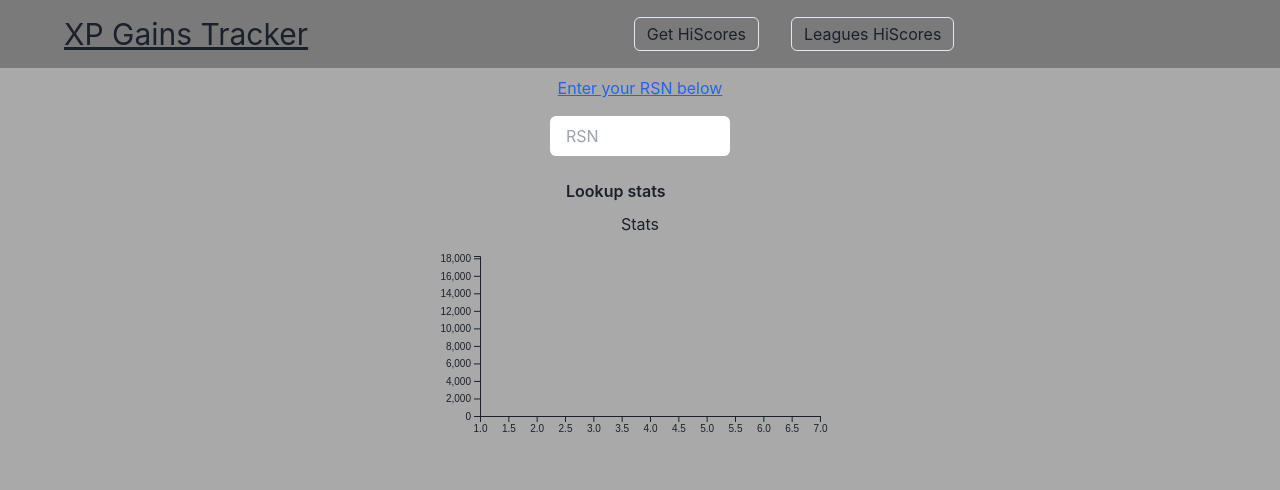
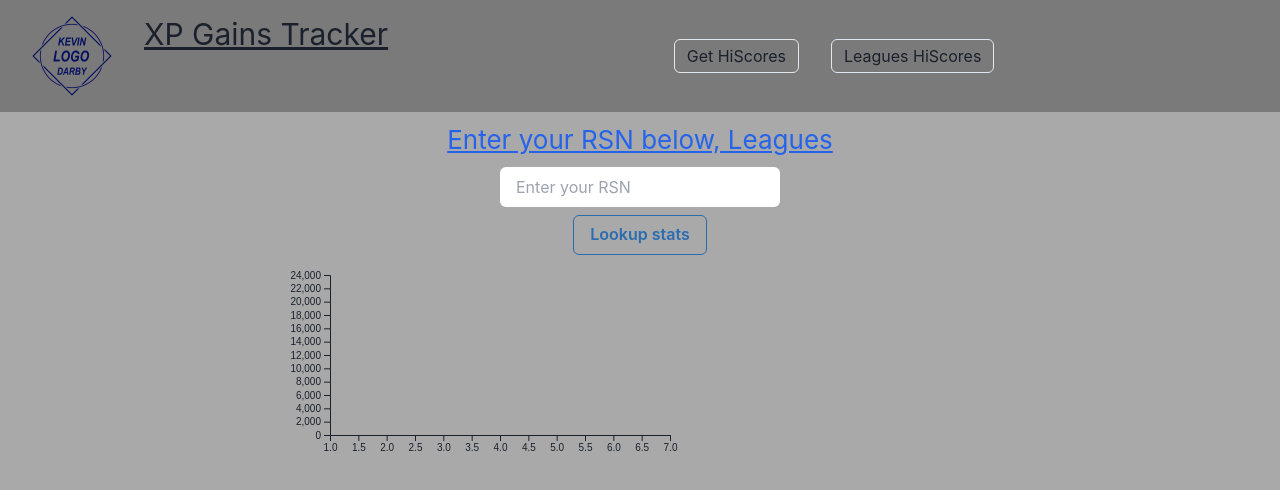
Before and after one commit to kevindarbydev/OSRS-Express-Vite, a React (Vite) app in the folder client/: page /Leagues in a window 1280 px wide. Shown: the top 490 px of the page. Built offline with nearby package versions, Linux system fonts and the light colour scheme.

Commit message:
formatting

```diff
--- a/client/src/App.css
+++ b/client/src/App.css
@@ -4,10 +4,6 @@
   height: 100vh;
 }
 
-.logo {
-  height: 6em;
-  padding: 1.5em;
+.logo:hover {
+  filter: drop-shadow(0 0 2rem #f0c4b9aa);
 }
-.logo:hover {
-  filter: drop-shadow(0 0 2em #646cffaa);
-}
--- a/client/src/components/LeagueStats.tsx
+++ b/client/src/components/LeagueStats.tsx
@@ -1,25 +1,21 @@
-
+import { useEffect } from "react";
 import LeagueGraph from "./graph/LeagueGraph";
 
 interface LeaguePointsRank {
   rank: number;
   score: number;
 }
-/*
-11/20/2023, 2900
-11/21/2023, 5000
-11/22/2023, 6100
-11/23/2023, 9000
-11/24/2023, 11240
-11/25/2023, 13420
-11/26/2023, 15880
-11/27/2023, 17860
 
+const LeagueStats = ({ data }) => {
 
-*/
+  useEffect(() => {
+    if (data){
+    console.log("LS comp received data!")
+    console.dir(data)
+    }
+  }, [data])
 
-const LeagueStats = () => {
-  const data = [
+  const dummyData = [
     { date: "11/20/2023", value: 2900 },
     { date: "11/21/2023", value: 5000 },
     { date: "11/22/2023", value: 6110 },
@@ -27,12 +23,11 @@ const LeagueStats = () => {
     { date: "11/24/2023", value: 11240 },
     { date: "11/25/2023", value: 13420 },
     { date: "11/26/2023", value: 16880 },
-    { date: "11/27/2023", value: 18260 },
+    { date: "11/27/2023", value: 24000 },
   ];
   return (
     <>
-      <p>Stats</p>
-      <LeagueGraph data={data} />
+      <LeagueGraph data={dummyData} />
     </>
   );
 
--- a/client/src/components/SkillCard.tsx
+++ b/client/src/components/SkillCard.tsx
@@ -1,4 +1,3 @@
-
 import ProgressBar from "./ProgressBar";
 import { Box, Grid, GridItem, Image, Text } from "@chakra-ui/react";
 
@@ -11,6 +10,7 @@ interface Props {
       xp: number;
     };
   };
+  rsn: string;
 }
 
 const SkillCard = ({ skill, rsn }: Props) => {
@@ -25,6 +25,7 @@ const SkillCard = ({ skill, rsn }: Props) => {
           borderRadius={10}
           paddingBottom={2}
         >
+          <Grid>
             <Image
               src={`/skill-icons/${skill.name}_icon.png`}
               alt={`${skill.name} icon`}
@@ -42,16 +43,21 @@ const SkillCard = ({ skill, rsn }: Props) => {
               XP: <span className="opacity-100">{skill.data.xp}</span>
             </Text>
             <ProgressBar xp={skill.data.xp} level={skill.data.level} />
+          </Grid>
         </GridItem>
       ) : (
         <GridItem backgroundColor="teal" padding={4}>
-          <Text fontSize="h2" fontWeight="bold">{rsn}</Text>
+          <Grid templateAreas="`image image">
+            <Text fontSize="h2" fontWeight="bold">
+              {rsn}
+            </Text>
             <Text variant="h6">{skill.name}</Text>
             <Text variant="subtitle1">Rank: {skill.data.rank}</Text>
             <Text variant="subtitle1">Level: {skill.data.level}</Text>
             <Text variant="subtitle1" className="mb-6">
               XP: {skill.data.xp}
             </Text>
+          </Grid>
         </GridItem>
       )}
     </>
--- a/client/src/components/graph/LeagueGraph.tsx
+++ b/client/src/components/graph/LeagueGraph.tsx
@@ -20,18 +20,21 @@ const LeagueGraph: React.FC<IProps> = ({ data }) => {
       d.value = +d.value; // Convert to numeric value
     });
 
-    const xScale = d3.scaleLinear()
-      .domain([1,7])
+    const xScale = d3
+      .scaleLinear()
+      .domain([1, 7])
       .range([margin.left, width - margin.right]);
 
-    const yScale = d3.scaleLinear()
-      .domain([0, d3.max(data, d => d.value)])
+    const yScale = d3
+      .scaleLinear()
+      .domain([0, d3.max(data, (d) => d.value)])
       .range([height - margin.bottom, margin.top]);
 
     //line generator
-    const line = d3.line()
-      .x(d => xScale(d.date))
-      .y(d => yScale(d.value));
+    const line = d3
+      .line()
+      .x((d) => xScale(d.date))
+      .y((d) => yScale(d.value));
 
     svg
       .select(".line")
@@ -54,7 +57,7 @@ const LeagueGraph: React.FC<IProps> = ({ data }) => {
   }, [data]);
 
   return (
-    <svg ref={svgRef} width={400} height={200}>
+    <svg ref={svgRef} width={700} height={450}>
       <g className="line" />
       <g className="x-axis" />
       <g className="y-axis" />
--- a/client/src/components/header/Header.tsx
+++ b/client/src/components/header/Header.tsx
@@ -6,9 +6,7 @@ const Header = () => {
     <div style={{ backgroundColor: "rgba(51, 51, 51, 0.4)" }}>
       <nav className="flex flex-row items-center justify-between flex-1">
         <a href="/">
-
             <Logo />
-
         </a>
         <div className="flex-auto flex flex-row justify-center my-4">
           <NavItems />
--- a/client/src/components/header/logo.tsx
+++ b/client/src/components/header/logo.tsx
@@ -1,10 +1,12 @@
- import React from 'react';
+import { Image } from "@chakra-ui/react";
+import React from "react";
 
 const Logo: React.FC = () => {
-    return (
- <div className="flex flex-initial my-4 ml-8">
+  return (
+    <div className="flex flex-initial my-4 ml-8">
+      <Image className="logo" src="first_logo.png" height={20} width={20} />
       <h1 className="underline text-3xl ml-8">XP Gains Tracker</h1>
     </div>
-    );
+  );
 };
 export default Logo;
--- a/client/src/main.tsx
+++ b/client/src/main.tsx
@@ -12,7 +12,7 @@ ReactDOM.createRoot(document.getElementById("root")!).render(
     <BrowserRouter>
       <Routes>
         <Route path="/" element={<App />} />
-        <Route path="leagues" element={<Leagues />} />
+        <Route path="Leagues" element={<Leagues />} />
         <Route path="HiScores" element={<Hiscores />} />
       </Routes>
     </BrowserRouter>
--- a/client/src/pages/HiScores.tsx
+++ b/client/src/pages/HiScores.tsx
@@ -1,7 +1,7 @@
-import { useState, useEffect, FormEvent } from "react";
+import { useState, FormEvent } from "react";
 import Layout from "../components/Layout";
 import SkillsGrid from "../components/SkillsGrid";
-import { Input, Text, Button, Grid, Box } from "@chakra-ui/react";
+import { Input, Text, Button, Box } from "@chakra-ui/react";
 
 // interface Bosses {
 //   [key: string]: {
@@ -12,7 +12,6 @@ import { Input, Text, Button, Grid, Box } from "@chakra-ui/react";
 const Hiscores = () => {
   const [rsn, setRsn] = useState("");
   const [playerData, setPlayerData] = useState(null);
-  const [bossKc, setBossKc] = useState(null);
 
   const handleSubmit = async (e: FormEvent) => {
     e.preventDefault();
@@ -65,7 +64,7 @@ const Hiscores = () => {
         </Box>
         {playerData && (
           <>
-              <SkillsGrid skillsData={playerData} rsn={rsn} />
+            <SkillsGrid skillsData={playerData} rsn={rsn} />
           </>
         )}
       </Layout>
--- a/client/src/pages/Leagues.tsx
+++ b/client/src/pages/Leagues.tsx
@@ -1,5 +1,5 @@
 import { useState, FormEvent } from "react";
-import { Input, Text, Button } from "@chakra-ui/react";
+import { Input, Text, Button, Box } from "@chakra-ui/react";
 import Layout from "../components/Layout";
 import LeagueStats from "../components/LeagueStats";
 
@@ -32,23 +32,36 @@ const Leagues = () => {
     <>
       <Layout>
         <div className="flex flex-col items-center mt-2">
-          <Text fontSize="h5" className="underline text-blue-600">
-            Enter your RSN below
+          <Text
+            fontSize="26"
+            className="underline text-blue-600"
+            marginBottom={2}
+          >
+            Enter your RSN below, Leagues
           </Text>
           <form onSubmit={(e) => handleSubmit(e)}>
             <Input
               id="outlined-basic"
-              placeholder="RSN"
+              placeholder="Enter your RSN"
               variant="outlined"
-              style={{ width: "180px", margin: "1rem 0", display: "flex" }}
               value={rsn}
               onChange={(event) => setRsn(event.target.value)}
             />
-            <Button variant="contained" onClick={handleLookup} type="submit">
-              Lookup stats{" "}
-            </Button>
+            <Box className="flex flex-col items-center">
+              <Button
+                marginTop={2}
+                variant="outline"
+                colorScheme="blue"
+                onClick={handleLookup}
+                type="submit"
+              >
+                Lookup stats{" "}
+              </Button>
+            </Box>
           </form>
-            <LeagueStats />
+          <Box className="flex flex-col items-center">
+            <LeagueStats data={data} />
+          </Box>
         </div>
       </Layout>
     </>
```
Also changed, not shown: client/src/App.tsx (+0 -7 lines), client/src/components/SkillsGrid.tsx (+10 -2 lines), client/src/components/header/navItems.tsx (+2 -7 lines). Lines whose indentation alone changed are shown as unchanged.
